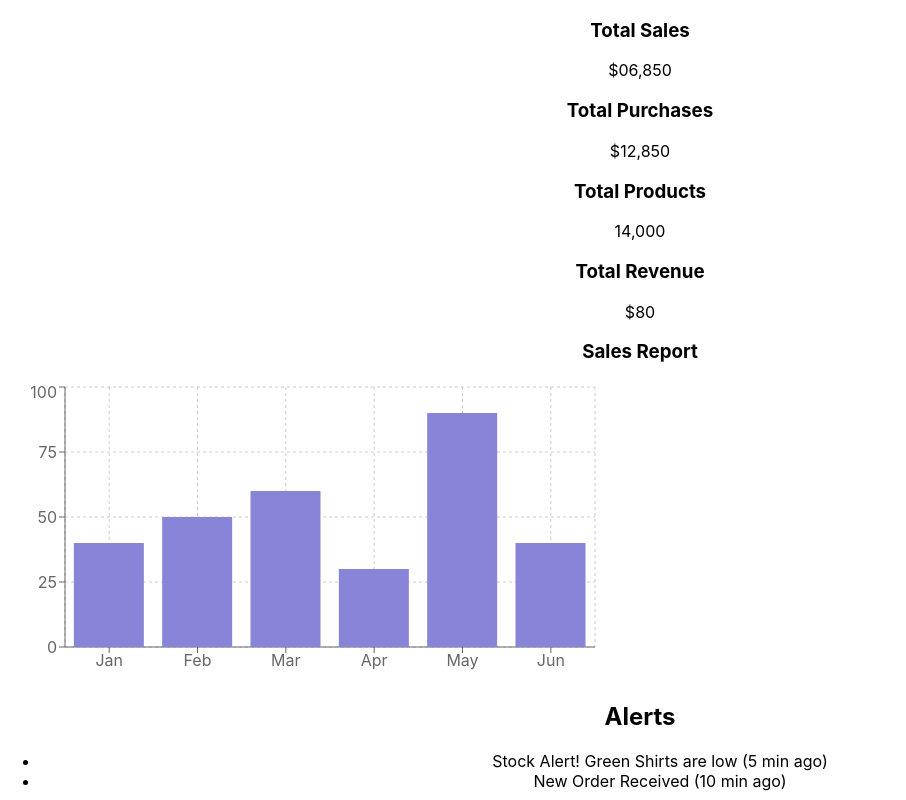
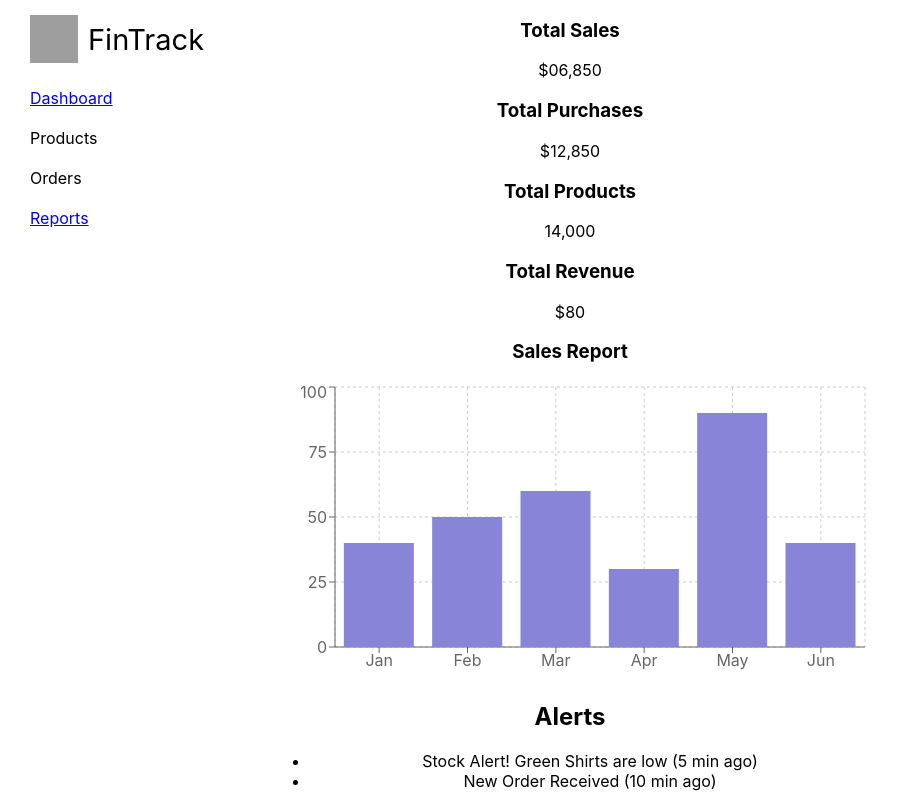
Before and after one commit to munkkeystudios/Shop-Management-System, a React (Create React App) app in the folder dashboard/: page / in a window 1280 px wide. Shown: the top 800 px of the page, without its empty margins (0-906 px from the left). Built offline with nearby package versions, Linux system fonts and the light colour scheme; grey boxes are pictures that could not be loaded.

Commit message:
created sidebar.js component, added as component to main_dashboard.js

```diff
--- a/dashboard/src/pages/main_dashboard.js
+++ b/dashboard/src/pages/main_dashboard.js
@@ -72,6 +72,7 @@ import StockAlerts from "../components/StockAlerts";
 import TopSellingProducts from "../components/TopSellingProducts";
 import PaymentsReceived from "../components/PaymentsReceived";
 import Alerts from "../components/Alerts";
+import Sidebar from "./sidebar";
 
 const MainDashboard = () => {
   const [overviewData] = useState({
@@ -89,6 +90,8 @@ const MainDashboard = () => {
   const [payments] = useState([]);
 
   return (
+    <div style={{ display: 'flex' }}>
+      <Sidebar />
       <div className="p-6 bg-gray-100 min-h-screen">
         {/* Overview Cards */}
         <div className="grid grid-cols-1 sm:grid-cols-2 md:grid-cols-4 gap-6">
@@ -123,6 +126,7 @@ const MainDashboard = () => {
           <PaymentsReceived payments={payments} />
         </div>
       </div>
+    </div>
   );
 };
 
--- /dev/null
+++ b/dashboard/src/pages/sidebar.js
@@ -0,0 +1,140 @@
+import React, { useState } from 'react';
+import { Nav } from 'react-bootstrap';
+
+// sidebar layout:
+const SideBar = ({ children }) => {
+    return (
+        <Nav
+            className="flex-column"
+            style={{
+                width: '270px',
+                height: '100vh',
+                backgroundColor: '#ffffff'
+            }}
+        >
+            {children}
+        </Nav>
+    );
+};
+
+// dropdown component that allows collapsing
+// takes in title and children
+const SideBarDropdown = ({ title, children }) => {
+    const [isOpen, setIsOpen] = useState(false);
+    return (
+        <div className="text">
+            <Nav.Item
+                onClick={() => setIsOpen(!isOpen)}
+                style={{
+                    cursor: 'pointer',
+                    padding: '10px 15px',
+                    textAlign: 'left',
+                    paddingLeft: '30px'
+                }}
+            >
+                {title}
+            </Nav.Item>
+
+            {isOpen && (
+                <div
+                    style={{
+                        paddingLeft: '25px',
+                        textAlign: 'left'
+                    }}
+                >
+                    {children}
+                </div>
+            )}
+        </div>
+    );
+};
+
+// properties for each item in sidebar
+const SideBarItem = ({ title, onClick }) => {
+    return (
+        <Nav.Item
+            onClick={onClick}
+            style={{
+                cursor: 'pointer',
+                padding: '10px 15px',
+                textAlign: 'left',
+                paddingLeft: '50px'
+            }}
+        >
+            {title}
+        </Nav.Item>
+    );
+};
+
+// attach Dropdown and item to sidebar component
+SideBar.Dropdown = SideBarDropdown;
+SideBar.Item = SideBarItem;
+
+// main default sidebar function
+function ToolsSidebar() {
+    const handleItemClick = (item) => {
+        console.log(`Clicked: ${item}`);
+    };
+
+    return (
+        <SideBar>
+            <div
+            style={{
+                display: 'flex',
+                alignItems: 'center',
+                padding: '15px 30px',
+            }}
+        >
+            <img
+                src="/path/to/logo.png"
+                alt="Logo"
+                style={{
+                    width: '48px',
+                    height: '48px',
+                    marginRight: '10px'
+                }}
+            />
+            <span style={{ fontWeight: 'semi-bold', fontSize: '29px' }}>FinTrack</span>
+        </div>
+            <Nav.Item style={{ padding: '10px 15px', textAlign: 'left', paddingLeft: '30px' }}>
+                <Nav.Link href="/dashboard">Dashboard</Nav.Link>
+            </Nav.Item>
+
+            <SideBar.Dropdown title="Products">
+                <SideBar.Item
+                    title="All Products"
+                    onClick={() => handleItemClick("All Products")}
+                />
+                <SideBar.Item
+                    title="Create Product"
+                    onClick={() => handleItemClick("Create Product")} />
+                <SideBar.Item
+                    title="Inventory"
+                    onClick={() => handleItemClick("Inventory")}
+                />
+            </SideBar.Dropdown>
+
+            <SideBar.Dropdown title="Orders">
+                <SideBar.Item
+                    title="Order List"
+                    onClick={() => handleItemClick("Order List")}
+                />
+                <SideBar.Item
+                    title="Create Order"
+                    onClick={() => handleItemClick("Create Order")}
+                />
+            </SideBar.Dropdown>
+
+            <Nav.Item style={
+                {
+                    padding: '10px 15px',
+                    textAlign: 'left',
+                    paddingLeft: '30px'
+                }}>
+                <Nav.Link href="/reports">Reports</Nav.Link>
+            </Nav.Item>
+        </SideBar>
+    );
+}
+
+export default ToolsSidebar;
```
Also changed, not shown: dashboard/src/pages/pos.js (added, +25 -0 lines). Lines whose indentation alone changed are shown as unchanged.
